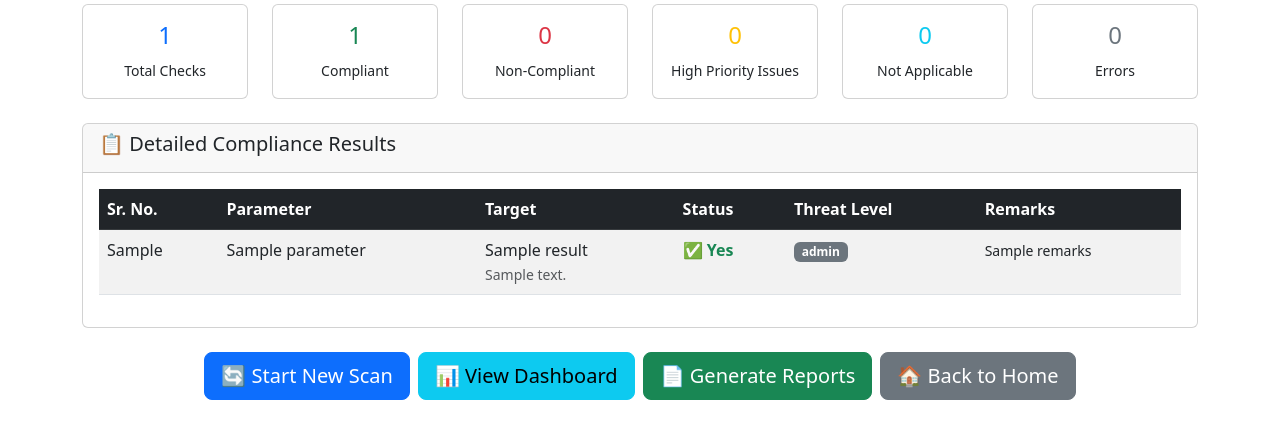
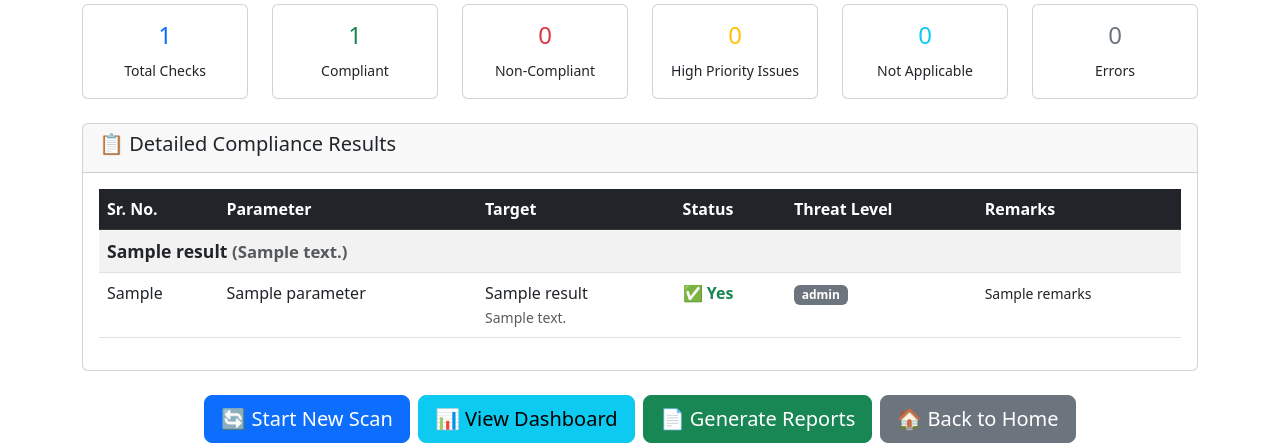
Before and after one commit to diymail01/flask-a, a Flask app: template templates/final_compliance_results.html in a window 1280 px wide. Shown: the part 425-868 px from the top of the page. Before the commit the page ends 825 px from the top, so only its background shows below. Run offline with Flask 3, Linux system fonts and the light colour scheme; the template is opened without the code that fills it: most values are stand-ins (such as "Sample title", 1, 10 or a date in 2020); some libraries are stand-ins or nearby versions.

Commit message:
clean dns ui

```diff
--- a/templates/final_compliance_results.html
+++ b/templates/final_compliance_results.html
@@ -195,7 +195,22 @@
                         </tr>
                     </thead>
                     <tbody>
-                        {% for result in results|sort(attribute='sr_no') %}
+                        {% set grouped = {} %}
+                        {% for result in results %}
+                            {% set key = (result.hostname if result.hostname and result.hostname != 'manual' else '') ~ '|' ~ result.ip_address %}
+                            {% if key not in grouped %}
+                                {% set _ = grouped.update({key: []}) %}
+                            {% endif %}
+                            {% set _ = grouped[key].append(result) %}
+                        {% endfor %}
+                        {% for key, group in grouped.items() %}
+                            {% set hostname, ip = key.split('|', 1) %}
+                            <tr style="background-color: #f0f4fa;">
+                                <td colspan="6">
+                                    <strong style="font-size: 1.1em;">{{ hostname if hostname else ip }}{% if hostname %} <span class='text-muted' style='font-size:0.95em;'>({{ ip }})</span>{% endif %}</strong>
+                                </td>
+                            </tr>
+                            {% for result in group|sort(attribute='sr_no') %}
                             <tr class="threat-{{ result.threat_level|lower }}">
                                 <td>{{ result.sr_no }}</td>
                                 <td>{{ result.parameter }}</td>
@@ -232,6 +247,7 @@
                                 </td>
                             </tr>
                             {% endfor %}
+                        {% endfor %}
                     </tbody>
                 </table>
             </div>
```
Lines whose indentation alone changed are shown as unchanged.
